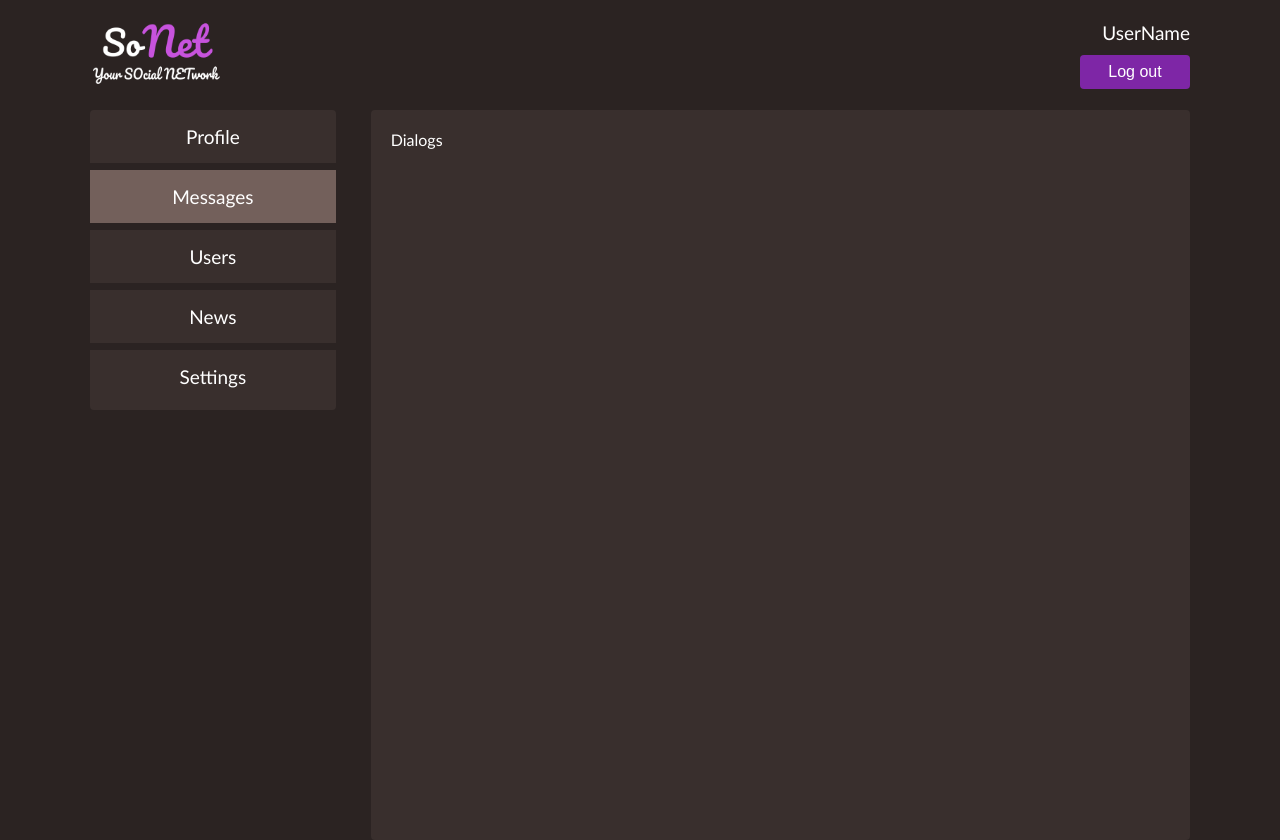
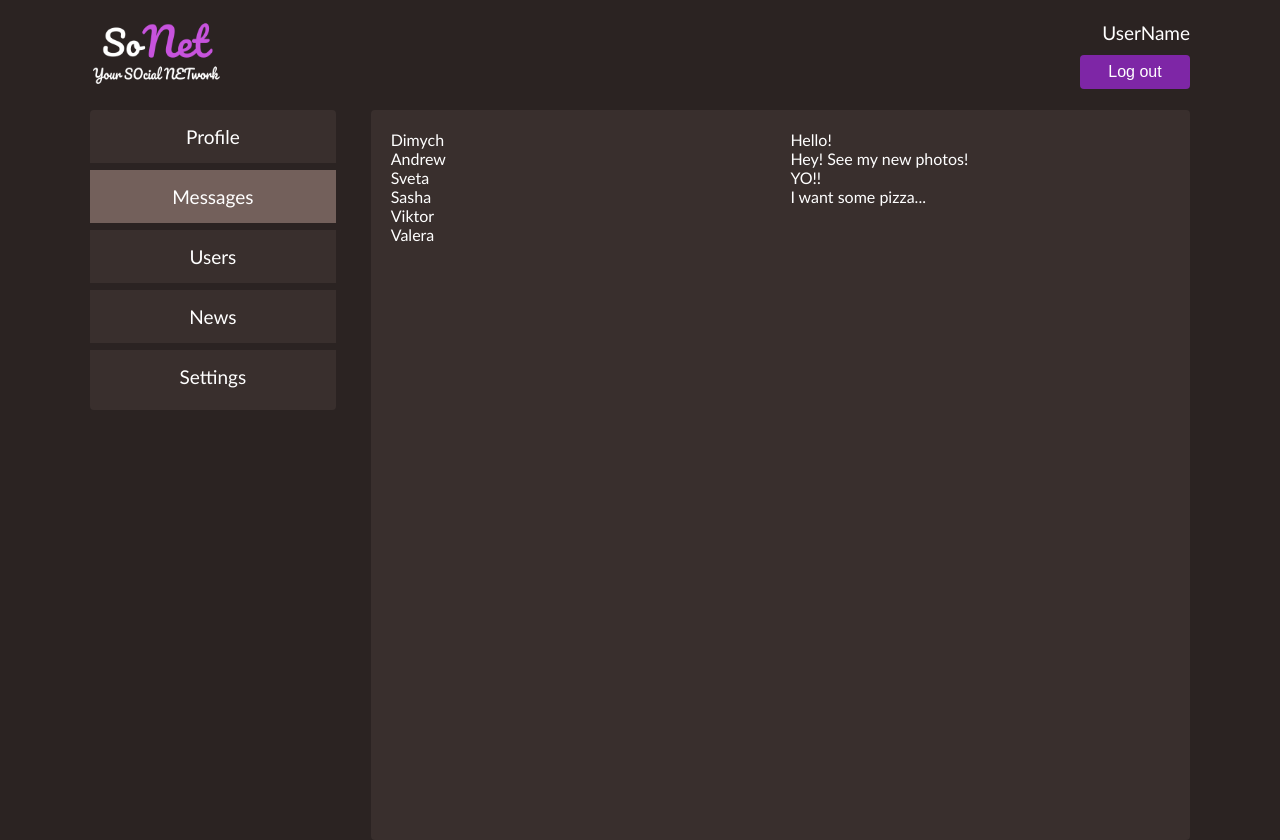
Before and after one commit to anksuunamun/social-network-ts, a React (Create React App) app: page /messages in a window 1280 px wide. Built offline with nearby package versions, Linux system fonts and the light colour scheme.

Commit message:
feat: add profile reducer with init state and content in dialogs

```diff
--- a/src/Components/Dialogs/Dialogs.module.css
+++ b/src/Components/Dialogs/Dialogs.module.css
@@ -0,0 +1,25 @@
+.dialogsWrapper {
+    display: grid;
+    grid-template-columns: 1fr 1fr;
+    column-gap: 20px;
+}
+
+.usersWrapper {
+    display: flex;
+    flex-direction: column;
+}
+
+.usersWrapper a {
+    color: white;
+    text-decoration: none;
+}
+.usersWrapper a:hover {
+    color: #ae54d8;
+}
+.activeUser {
+    color: #7e26a6;
+}
+
+.messagesWrapper {
+
+}
--- a/src/Components/Dialogs/Dialogs.tsx
+++ b/src/Components/Dialogs/Dialogs.tsx
@@ -1,9 +1,42 @@
 import React from 'react';
 import styles from './Dialogs.module.css';
+import {DialogType, MessageType} from '../../redux-store/Dialogs-reduser';
+import {NavLink} from 'react-router-dom';
 
-function Dialogs() {
+type DialogsPropsType = {
+    dialogs: Array<DialogType>
+    messages: Array<MessageType>
+}
+
+function Dialogs(props: DialogsPropsType) {
+    const dialogs = props.dialogs.map(
+        item => {
+            return (
+                <NavLink to={`/messages/${item.id}`} activeClassName={styles.activeUser}
+                         key={item.id}>{item.userName}</NavLink>
+            )
+        }
+    )
+    const messages = props.messages.map(
+        item => {
+            return (
+                <div key={item.id}>
+                    {item.messageText}
+                </div>
+            )
+        }
+    )
+
     return (
-        <div className={styles.dialogsWrapper+ ' contentWrapper'}>Dialogs</div>
+        <div className={styles.dialogsWrapper + ' contentWrapper'}>
+            <div className={styles.usersWrapper}>
+                {dialogs}
+            </div>
+            <div className={styles.messagesWrapper}>
+                {messages}
+            </div>
+
+        </div>
     )
 }
 
--- a/src/Components/Dialogs/DialogsContainer.tsx
+++ b/src/Components/Dialogs/DialogsContainer.tsx
@@ -1,13 +1,28 @@
 import React from 'react';
 import Dialogs from './Dialogs';
+import {connect} from 'react-redux';
 
 
-function DialogsContainer() {
+
+function DialogsContainerAjax(props: any) {
     return (
         <>
-            <Dialogs/>
+            <Dialogs messages={props.messages} dialogs={props.dialogs}/>
         </>
     )
 }
 
-export default DialogsContainer;
+const mapStateToProps = (state: any) => {
+    return {
+        'dialogs': state.dialogsPage.dialogs,
+        'messages': state.dialogsPage.messages,
+    }
+}
+
+const mapDispatchToProps = (dispatch: any) => {
+    return {}
+
+}
+
+
+export default connect(mapStateToProps, mapDispatchToProps)(DialogsContainerAjax);
--- /dev/null
+++ b/src/redux-store/Dialogs-reduser.ts
@@ -0,0 +1,68 @@
+import {v1} from 'uuid';
+
+
+export type DialogType = {
+    userName: string
+    id: string
+}
+export type MessageType = {
+    id: string
+    messageText: string
+}
+
+export type DialogsReducerStateType = {
+    dialogs: Array<DialogType>
+    messages: Array<MessageType>
+}
+
+const initialState: DialogsReducerStateType = {
+    'dialogs': [
+        {
+            'userName': 'Dimych',
+            'id': v1(),
+        },
+        {
+            'userName': 'Andrew',
+            'id': v1(),
+        },
+        {
+            'userName': 'Sveta',
+            'id': v1(),
+        },
+        {
+            'userName': 'Sasha',
+            'id': v1(),
+        },
+        {
+            'userName': 'Viktor',
+            'id': v1(),
+        },
+        {
+            'userName': 'Valera',
+            'id': v1(),
+        },
+    ],
+    'messages': [
+        {
+            'id': v1(),
+            'messageText': 'Hello!'
+        },
+        {
+            'id': v1(),
+            'messageText': 'Hey! See my new photos!'
+        },
+        {
+            'id': v1(),
+            'messageText': 'YO!!'
+        },
+        {
+            'id': v1(),
+            'messageText': 'I want some pizza...'
+        },
+    ],
+}
+
+
+export const dialogsReducer = (state: DialogsReducerStateType = initialState, action: any) => {
+    return state
+}
--- a/src/redux-store/redux-store.ts
+++ b/src/redux-store/redux-store.ts
@@ -1,9 +1,11 @@
 import {combineReducers, createStore} from 'redux'
 import {profileReducer} from './Profile-reducer';
+import {dialogsReducer} from './Dialogs-reduser';
 
 
 let reducers = combineReducers({
     profilePage: profileReducer,
+    dialogsPage: dialogsReducer,
 })
 
 const store = createStore(reducers)
```
Also changed, not shown: 1 other file (tests, documents, lock files or other folders).
